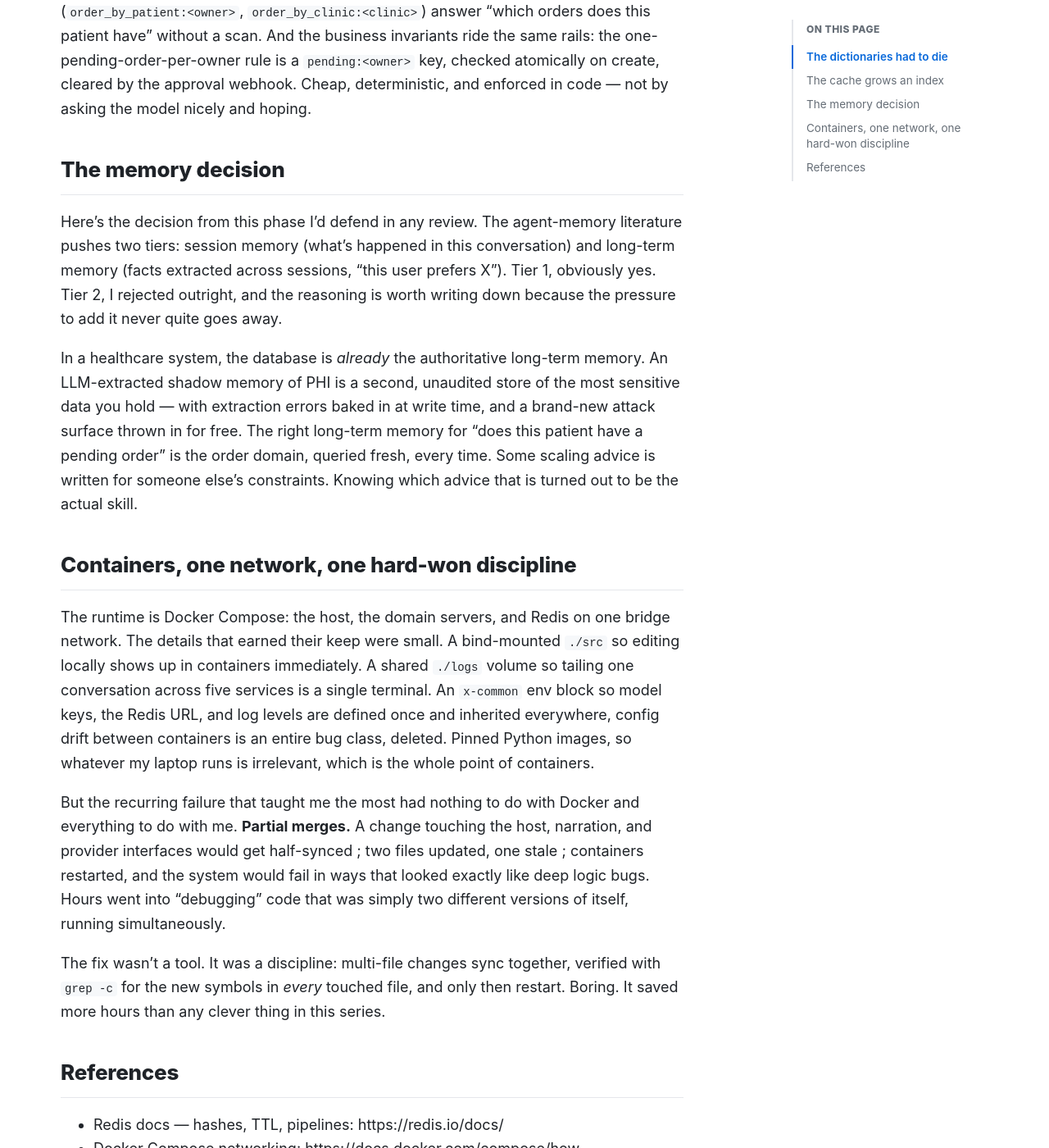
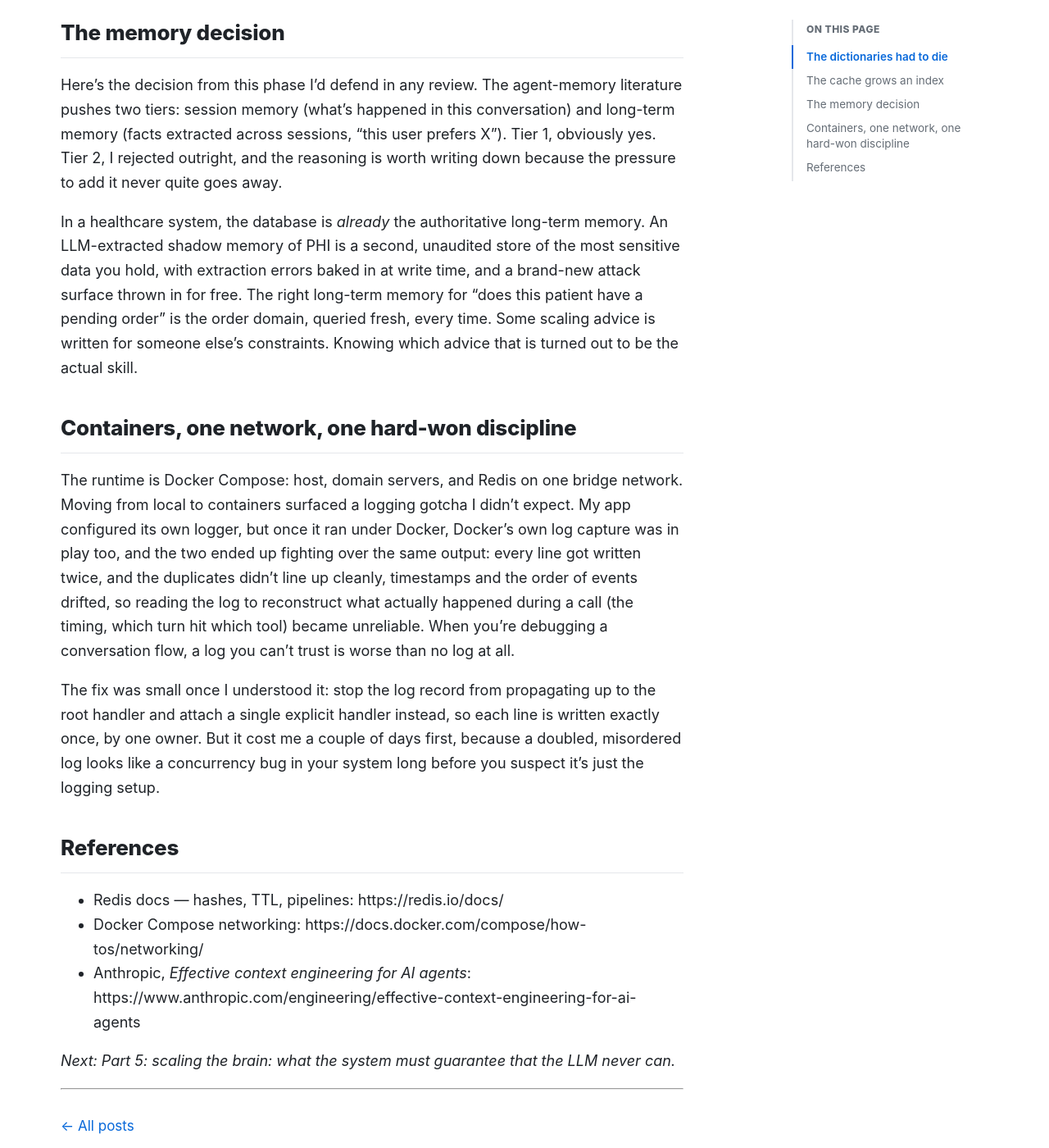
Before and after one commit to tungnhitran/tungnhitran.github.io, a Jekyll site: the page built from _posts/2026-08-20-scaling-state-and-infra.md, in a window 1280 px wide and 1400 px high, scrolled down 1312 px. Shown: the whole window at 82% size. Built offline with Jekyll 4.4.1, drawn with Linux system fonts in a browser that asks for light colours; some of the changed text lies outside the part shown.

Commit message:
Refactor scaling state and infrastructure documentation
Updated the content for clarity and consistency, including adjustments to sections on session state management, memory decisions, and logging practices in a Docker environment.

```diff
--- a/_posts/2026-08-20-scaling-state-and-infra.md
+++ b/_posts/2026-08-20-scaling-state-and-infra.md
@@ -12,9 +12,7 @@ tags: [Redis, Docker, State, Scaling]
 
 Early versions kept session state in Python dictionaries, and for one process on my laptop that was fine. Then I started thinking about what happens when a container restarts mid-conversation. Or when there's more than one host process. Or when a deploy lands while someone is halfway through verifying their identity. The answer to all three was the same: the conversation evaporates, and the user starts over with a system that never met them.
 
-So the dictionaries died, replaced by a `RedisSessionStore` whose design philosophy is best described as *aggressively boring*. One Redis hash per session, holding the serialized `AccessContext` (who's verified, what role) and `SlotState` (what the conversation has collected so far). A TTL on every session, because conversations end and their state should too — and in a PHI system, state that expires by default is a compliance feature, not just hygiene. A pipeline making `HSET` + `EXPIRE` atomic, so a crash between the two can't mint immortal keys.
-
-The serialization choice tells you what I'd learned to value by this point. Pickle is smaller and easier. JSON means that at 2am, mid-incident, `redis-cli` shows you human-readable state. Debuggability beat elegance, and it wasn't close. (Pickle also carries deserialization risk, a bad trade in a system holding PHI.)
+So the dictionaries died, replaced by a `RedisSessionStore` whose design philosophy is best described as *aggressively boring*. One Redis hash per session, holding the serialized `AccessContext` (who's verified, what role) and `SlotState` (what the conversation has collected so far). A TTL on every session, because conversations end and their state should too, and in a PHI system, state that expires by default is a compliance feature, not just hygiene.
 
 The access pattern is the part I'd defend hardest: **load once, save once, per turn.** A `_turn` wrapper in the host loads state at turn start and persists at turn end, and nothing in between touches the store. One seam. One place for bugs to hide, instead of dozens of scattered reads and writes each with their own opinion about freshness.
 
@@ -28,15 +26,13 @@ Domain servers cache entities with a two-part scheme that emerged from watching
 
 Here's the decision from this phase I'd defend in any review. The agent-memory literature pushes two tiers: session memory (what's happened in this conversation) and long-term memory (facts extracted across sessions, "this user prefers X"). Tier 1, obviously yes. Tier 2, I rejected outright, and the reasoning is worth writing down because the pressure to add it never quite goes away.
 
-In a healthcare system, the database is *already* the authoritative long-term memory. An LLM-extracted shadow memory of PHI is a second, unaudited store of the most sensitive data you hold — with extraction errors baked in at write time, and a brand-new attack surface thrown in for free. The right long-term memory for "does this patient have a pending order" is the order domain, queried fresh, every time. Some scaling advice is written for someone else's constraints. Knowing which advice that is turned out to be the actual skill.
+In a healthcare system, the database is *already* the authoritative long-term memory. An LLM-extracted shadow memory of PHI is a second, unaudited store of the most sensitive data you hold, with extraction errors baked in at write time, and a brand-new attack surface thrown in for free. The right long-term memory for "does this patient have a pending order" is the order domain, queried fresh, every time. Some scaling advice is written for someone else's constraints. Knowing which advice that is turned out to be the actual skill.
 
 ## Containers, one network, one hard-won discipline
 
-The runtime is Docker Compose: the host, the domain servers, and Redis on one bridge network. The details that earned their keep were small. A bind-mounted `./src` so editing locally shows up in containers immediately. A shared `./logs` volume so tailing one conversation across five services is a single terminal. An `x-common` env block so model keys, the Redis URL, and log levels are defined once and inherited everywhere, config drift between containers is an entire bug class, deleted. Pinned Python images, so whatever my laptop runs is irrelevant, which is the whole point of containers.
+The runtime is Docker Compose: host, domain servers, and Redis on one bridge network. Moving from local to containers surfaced a logging gotcha I didn't expect. My app configured its own logger, but once it ran under Docker, Docker's own log capture was in play too, and the two ended up fighting over the same output: every line got written twice, and the duplicates didn't line up cleanly, timestamps and the order of events drifted, so reading the log to reconstruct what actually happened during a call (the timing, which turn hit which tool) became unreliable. When you're debugging a conversation flow, a log you can't trust is worse than no log at all.
 
-But the recurring failure that taught me the most had nothing to do with Docker and everything to do with me. **Partial merges.** A change touching the host, narration, and provider interfaces would get half-synced ; two files updated, one stale ; containers restarted, and the system would fail in ways that looked exactly like deep logic bugs. Hours went into "debugging" code that was simply two different versions of itself, running simultaneously.
-
-The fix wasn't a tool. It was a discipline: multi-file changes sync together, verified with `grep -c` for the new symbols in *every* touched file, and only then restart. Boring. It saved more hours than any clever thing in this series.
+The fix was small once I understood it: stop the log record from propagating up to the root handler and attach a single explicit handler instead, so each line is written exactly once, by one owner. But it cost me a couple of days first, because a doubled, misordered log looks like a concurrency bug in your system long before you suspect it's just the logging setup.
 
 ## References
 
@@ -44,4 +40,4 @@ The fix wasn't a tool. It was a discipline: multi-file changes sync together, ve
 - Docker Compose networking: https://docs.docker.com/compose/how-tos/networking/
 - Anthropic, *Effective context engineering for AI agents*: https://www.anthropic.com/engineering/effective-context-engineering-for-ai-agents
 
-*Next: Part 5 — scaling the brain: what the system must guarantee that the LLM never can.*
+*Next: Part 5: scaling the brain: what the system must guarantee that the LLM never can.*
```
